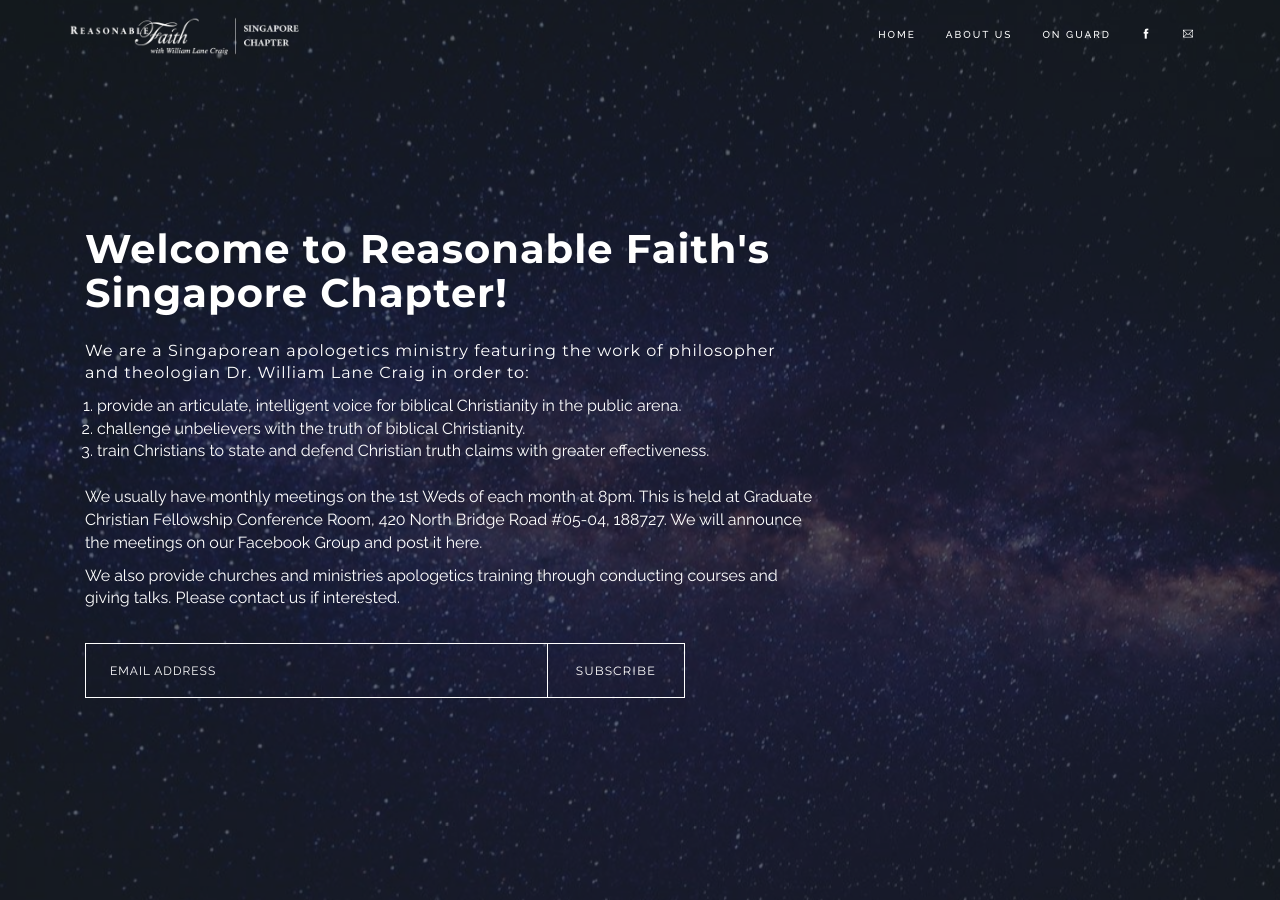
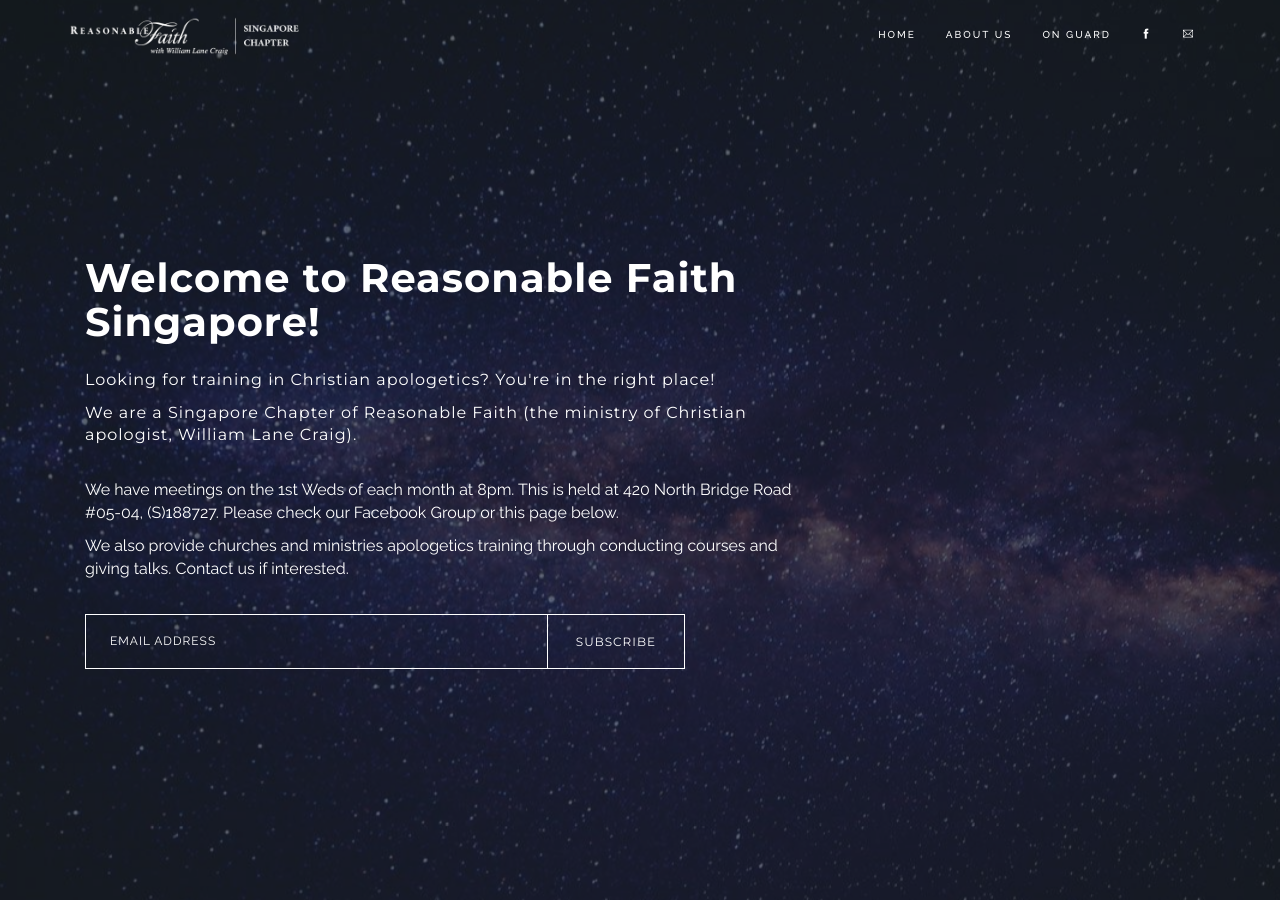
Before and after one commit to reasonablefaithsg/reasonablefaithsg.github.io, a Jekyll site: the page built from index.html, in a window 1280 px wide and 900 px high. Built offline with Jekyll 4.4.1, drawn with Linux system fonts in a browser that asks for light colours; nearby versions of some CDN libraries; some web fonts are replaced.

Commit message:
minor correction

```diff
--- a/index.html
+++ b/index.html
@@ -11,19 +11,13 @@
           <div class="slide-content">
             <div class="container">
               <div class="col-md-8">
-              <h2>Welcome to Reasonable Faith's Singapore Chapter!</h2>
-              <h4>
-                We are a Singaporean apologetics ministry featuring the work of philosopher and theologian Dr. William Lane Craig in order to:
-              </h4>
-              <ol>
-                <li>provide an articulate, intelligent voice for biblical Christianity in the public arena.</li>
-                <li>challenge unbelievers with the truth of biblical Christianity.</li>
-                <li>train Christians to state and defend Christian truth claims with greater effectiveness.</li>
-              </ol>
+              <h2>Welcome to Reasonable Faith Singapore!</h2>
+              <h4>Looking for training in Christian apologetics? You're in the right place! </h4>
+              <h4>We are a Singapore Chapter of Reasonable Faith (the ministry of Christian apologist, William Lane Craig).</h4>
               <br/>
-              <p style="color:white;"> We usually have monthly meetings on the 1st Weds of each month at 8pm. This is held at Graduate Christian Fellowship Conference Room,
-              420 North Bridge Road #05-04, 188727. We will announce the meetings on our Facebook Group and post it here.</p>
-              <p style="color:white;"> We also provide churches and ministries apologetics training through conducting courses and giving talks. Please contact us if interested.</p>
+              <p style="color:white;"> We have meetings on the 1st Weds of each month at 8pm. This is held at
+              420 North Bridge Road #05-04, (S)188727. Please check our Facebook Group or this page below.</p>
+              <p style="color:white;"> We also provide churches and ministries apologetics training through conducting courses and giving talks. Contact us if interested.</p>
               <!--<p><a href="conference.html" data-scroll="true" class="btn btn-light-out">RSVP for our Conference!</a>
               </p>!-->
               <br />
```
